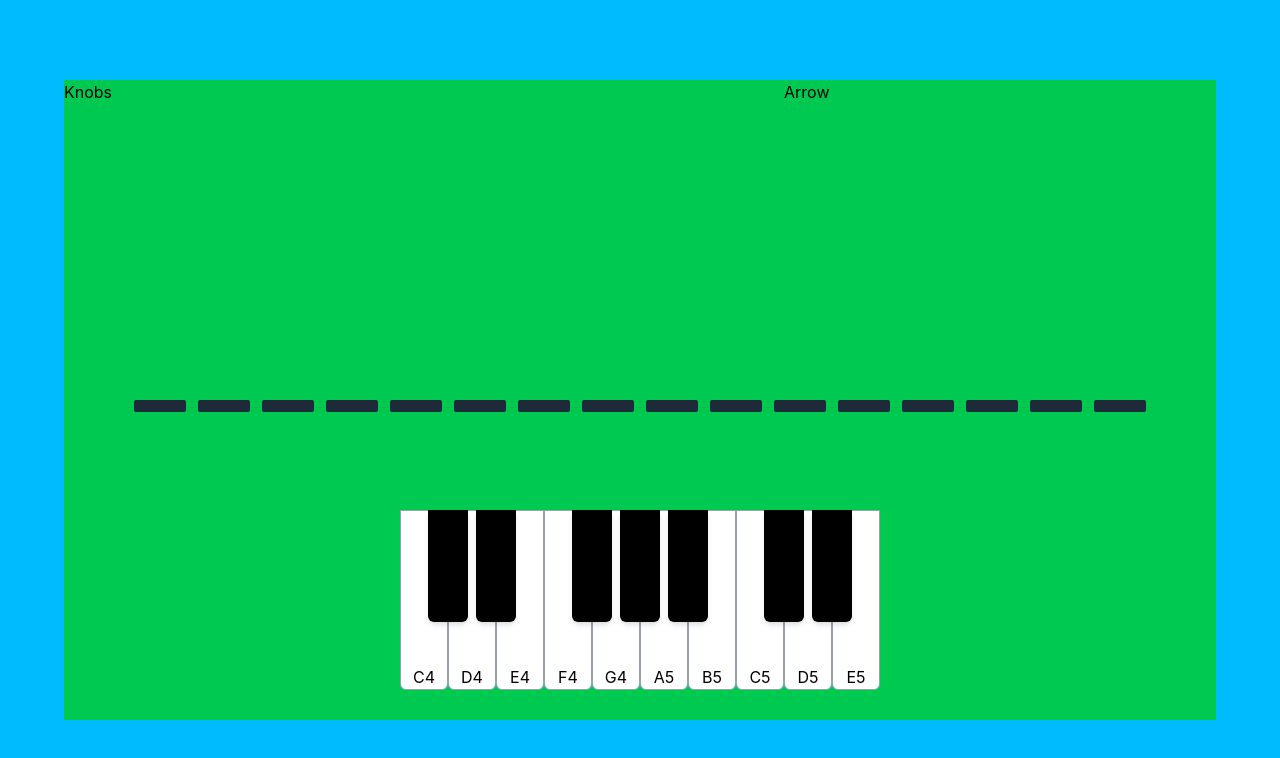
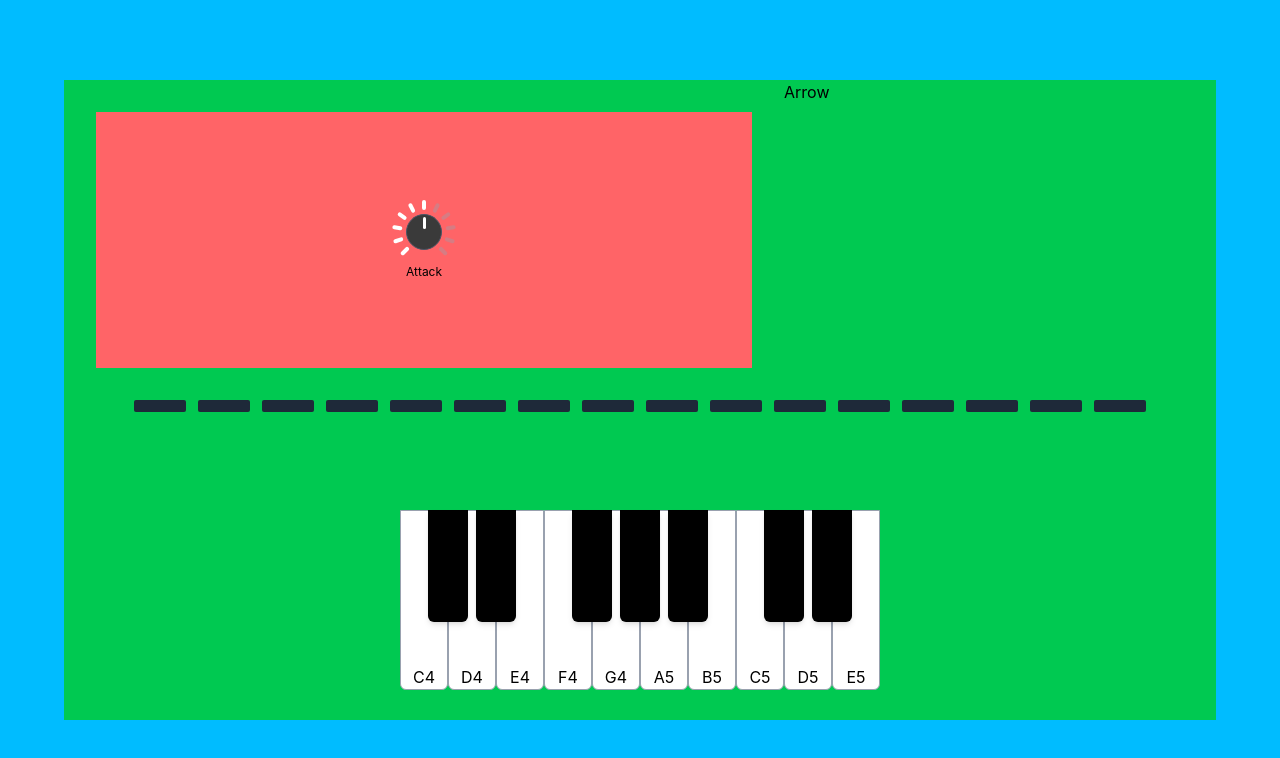
Before and after one commit to boomertanjim/Funky-Synth, a React (Vite) app: page / in a window 1280 px wide. Shown: the top 758 px of the page. Built offline with nearby package versions, Linux system fonts and the light colour scheme.

Commit message:
Built a Knob

```diff
--- a/src/App.jsx
+++ b/src/App.jsx
@@ -8,7 +8,9 @@ const App = () => {
     <div className="w-screen h-screen bg-sky-400 py-[10vh] px-[5vw]">
       <div className="w-full h-full bg-green-500 grid grid-rows-8">
         <div className="row-span-4 grid grid-cols-8">
-          <Knobs />
+          <div className="col-span-5 flex flex-col items-center justify-center bg-red-400 m-8">
+            <Knobs />
+          </div>
           <Arrow />
         </div>
         <Indicator />
--- a/src/components/Knobs.jsx
+++ b/src/components/Knobs.jsx
@@ -1,5 +1,78 @@
+import { useState, useRef } from "react";
+
 const Knobs = () => {
-  return <div className="col-span-5">Knobs</div>;
+  const [value, setValue] = useState(50);
+  const dragging = useRef(false);
+  const startY = useRef(0);
+  const startVal = useRef(0);
+  const knob = useRef(0);
+
+  const totalTicks = 11;
+  const ang = 135;
+  const currentAng = -ang + (value / 100) * (2 * ang);
+
+  const mouseDown = (i) => {
+    dragging.current = true;
+    startY.current = i.clientY;
+    startVal.current = value;
+    window.addEventListener("mousemove", mouseMove);
+    window.addEventListener("mouseup", mouseUp);
+  };
+
+  const mouseMove = (i) => {
+    if (!dragging.current) return;
+    const deltaY = startY.current - i.clientY;
+    const newVal = Math.min(100, Math.max(0, startVal.current + deltaY));
+    const currentAng = ang + (newVal / 100) * (ang * 2);
+
+    if (knob.current) {
+      knob.current.style.transform = `rotate(${currentAng}deg)`;
+    }
+    setValue(newVal);
+  };
+
+  const mouseUp = () => {
+    dragging.current = false;
+    window.removeEventListener("mousemove", mouseMove);
+    window.removeEventListener("mouseup", mouseUp);
+  };
+
+  return (
+    <div className="flex flex-col items-center justify-center bg-transparent">
+      <div
+        className="relative w-16 h-16 flex items-center justify-center cursor-pointer select-none"
+        onMouseDown={mouseDown}
+      >
+        {Array.from({ length: totalTicks }).map((_, i) => {
+          const tickAng = -ang + (i / (totalTicks - 1)) * 2 * ang;
+          const active = tickAng <= currentAng;
+
+          return (
+            <div
+              key={i}
+              className="absolute w-1 h-full flex justify-center"
+              style={{ transform: `rotate(${tickAng}deg)` }}
+            >
+              <div
+                className={`w-1 h-2.5 rounded-full transition-colors duration-150 ${
+                  active
+                    ? "bg-white shadow-[0_0_6px_rgba(255, 255, 255, 0.8)]"
+                    : "bg-gray-400 opacity-40"
+                }`}
+              ></div>
+            </div>
+          );
+        })}
+        <div
+          className="w-9 h-9 bg-[#3a3a3a] rounded-full border border-gray-600 hadow-lg flex items-center justify-center transition-transform"
+          style={{ transform: `rotate(${currentAng}deg)` }}
+        >
+          <div className="absolute top-0.5 w-0.75 h-3 bg-white rounded-full"></div>
+        </div>
+      </div>
+      <span className="text-xs">Attack</span>
+    </div>
+  );
 };
 
 export default Knobs;
```
